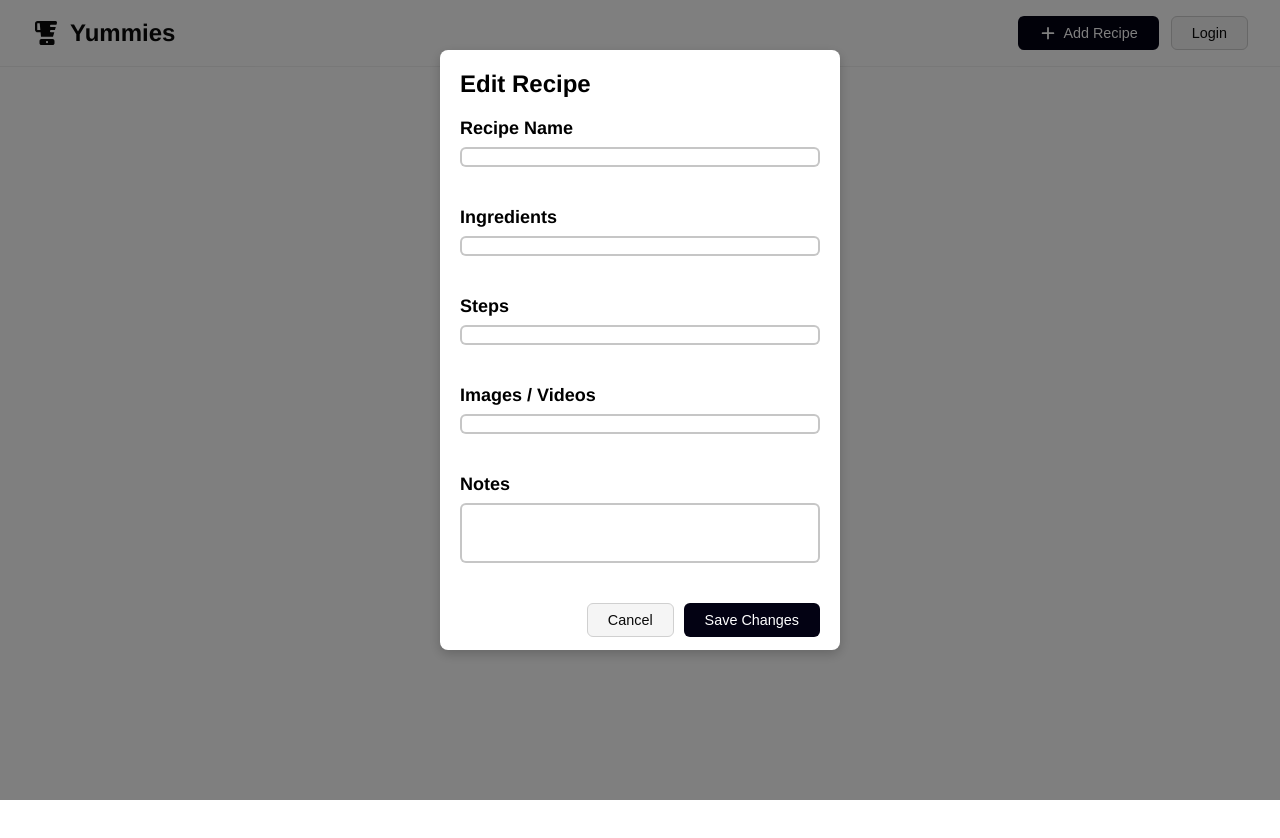
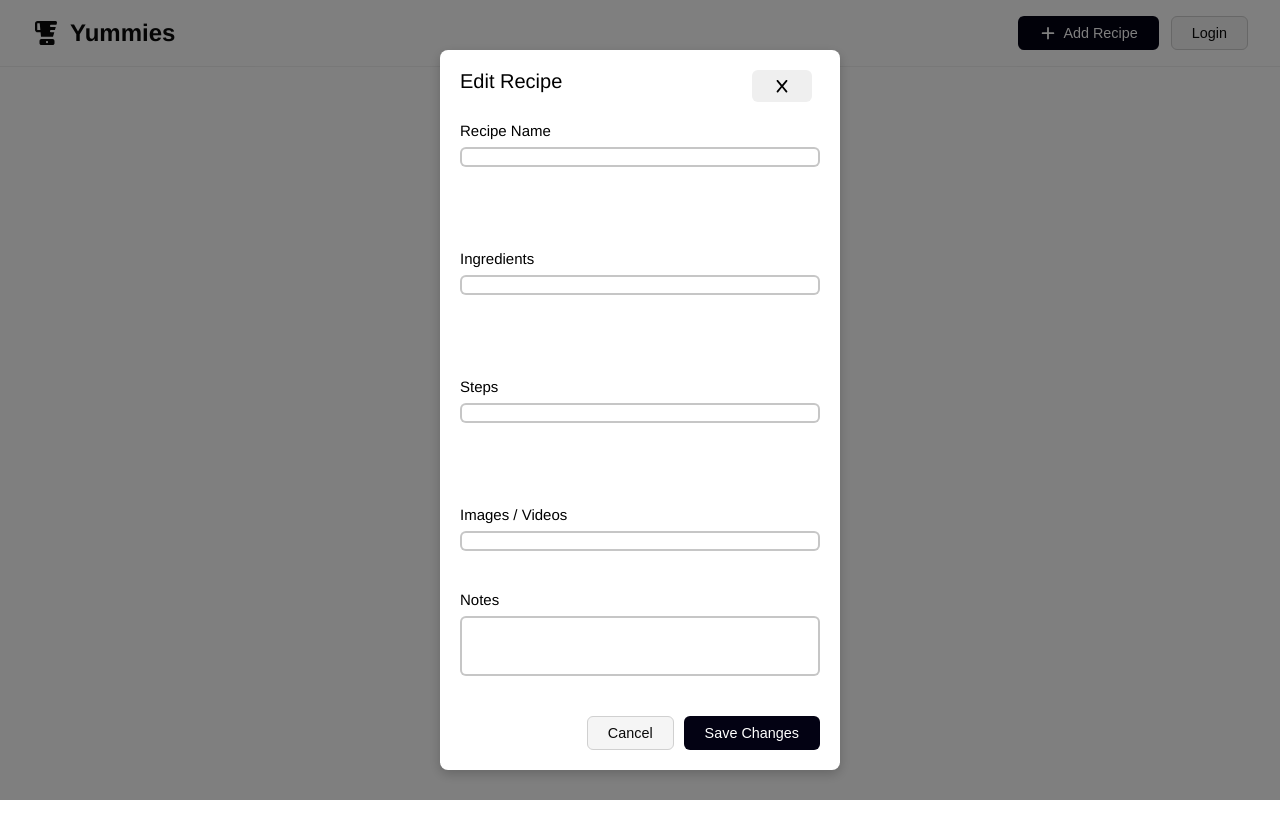
Before and after one commit to Zen-333/Yummies, a React (Vite) app in the folder frontend/: page / in a window 1280 px wide. Both pictures are taken after a click on the button "Add Recipe". Shown: the top 838 px of the page. Built offline with nearby package versions, Linux system fonts and the light colour scheme.

Commit message:
recipe popup

```diff
--- a/frontend/src/component/recipePopup.tsx
+++ b/frontend/src/component/recipePopup.tsx
@@ -1,4 +1,6 @@
 import "../styles/recipePopup.css"
+import { FontAwesomeIcon } from "@fortawesome/react-fontawesome";
+import { faX } from "@fortawesome/free-solid-svg-icons";
 
 interface PopupProps {
   onClose: () => void;
@@ -11,46 +13,57 @@ function RecipePopup({onClose}: PopupProps) {
     <div className="popup-overlay" onClick={onClose}>
         <div className="popup" onClick={(e) => e.stopPropagation()}>
             <div className="popup__title">
-                <h1>Edit Recipe</h1>
+                <p>Edit Recipe</p>
+                <button onClick={onClose} className="btn"><FontAwesomeIcon icon={faX} /></button>
             </div>
+            <div className="popup__body">
               <div className="popup__input__block">
                 <div className="popup__input__title">
-                <h2>Recipe Name</h2>
+                  <p>Recipe Name</p>
                 </div>
                 <div className="popup__input__field">
                   <input type="text"/>
                 </div>
               </div>
+            </div>
+            <div className="popup__body">
               <div className="popup__input__block">
                 <div className="popup__input__title">
-                <h2>Ingredients</h2>
+                  <p>Ingredients</p>
                 </div>
                 <div className="popup__input__field">
                   <input type="text"/>
                 </div>
               </div>
+            </div>
+            <div className="popup__body">
               <div className="popup__input__block">
                 <div className="popup__input__title">
-                <h2>Steps</h2>
+                  <p>Steps</p>
                 </div>
                 <div className="popup__input__field">
                   <input type="text"/>
                 </div>
               </div>
+            </div>
+            <div className="popup__block">
               <div className="popup__input__block">
                 <div className="popup__input__title">
-                <h2>Images / Videos</h2>
+                  <p>Images / Videos</p>
                 </div>
                 <div className="popup__input__field">
                   <input type="text"/>
                 </div>
               </div>
+            </div>
+            <div className="popup_block">
               <div className="popup__input__block">
                 <div className="popup__input__title">
-                <h2>Notes</h2>
+                  <p>Notes</p>
                 </div>
                 <div className="popup__input__field">
                   <input type="text" className="popup__notes__input"/>
+                </div>
               </div>
             </div>
             <div className="popup__action__buttons">
--- a/frontend/src/styles/recipePopup.css
+++ b/frontend/src/styles/recipePopup.css
@@ -9,25 +9,40 @@
     justify-content: center;
     align-items: center;
     z-index: 1000;
+    scroll-behavior: smooth;
 }
 
 .popup{
+    display: flex;
+    flex-direction: column;
     background-color: white;
     margin: auto;
     margin-top: 50px;
     justify-content: center;
-    height: 600px;
+    height: 90vh;
+    max-height: 90vh;
     width: 400px;
     padding-top: 10px;
     border-radius: 8px;
     box-shadow: 0 4px 12px rgba(0,0,0,0.2);
 }
 
+.popup__body{
+    flex: 1; /* takes all remaining space */
+    overflow-y: auto; /* this is what scrolls */
+}
+
 .popup__title {
+    display: flex;
+    flex-direction: row;
+    flex-shrink: 0; /* never shrinks stays at the top */
+    justify-content: space-between;
+    gap: 190px;
     margin-right: auto;
+    padding-right: 20px;
     padding-left: 20px;
     padding-top: 10px;
-    font-size: 12px;
+    font-size: 20px;
 }
 
 .popup__input__block{
@@ -38,7 +53,7 @@
 }
 
 .popup__input__title{
-    font-size: 12px;
+    font-size: 15px;
     padding-bottom: 8px;
 }
 
@@ -56,11 +71,14 @@ input{
     border-style: solid;
     border-color: rgba(128, 128, 128, 0.452);
     border-radius: 6px;
+    padding: 5px;
 }
 
 .popup__action__buttons{
     display: flex;
     flex-direction: row-reverse;
+    flex-shrink: 0;
+    position: sticky;
     padding: 20px;
     width: 100%;
     gap: 10px;
```
Lines whose indentation alone changed are shown as unchanged.
